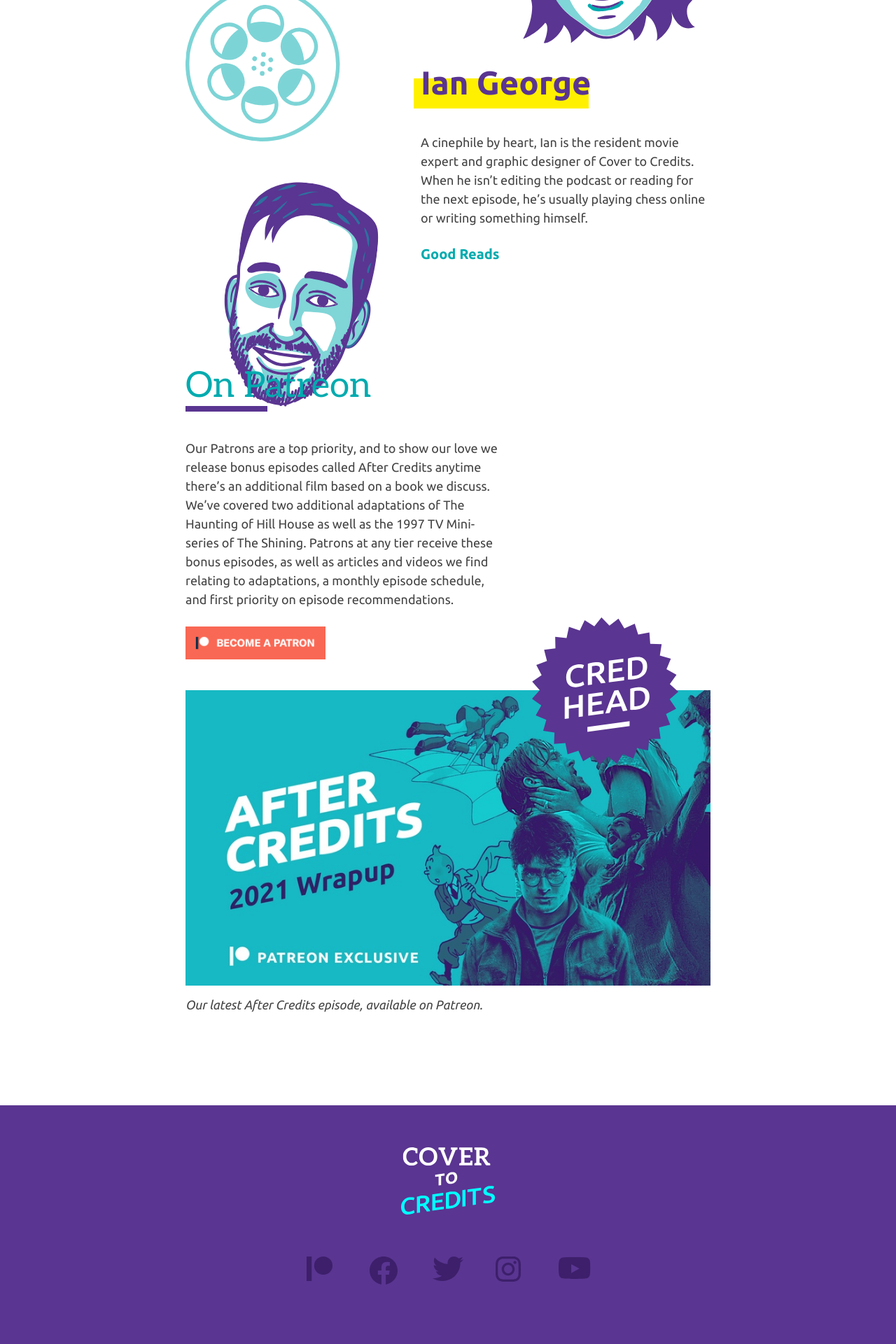
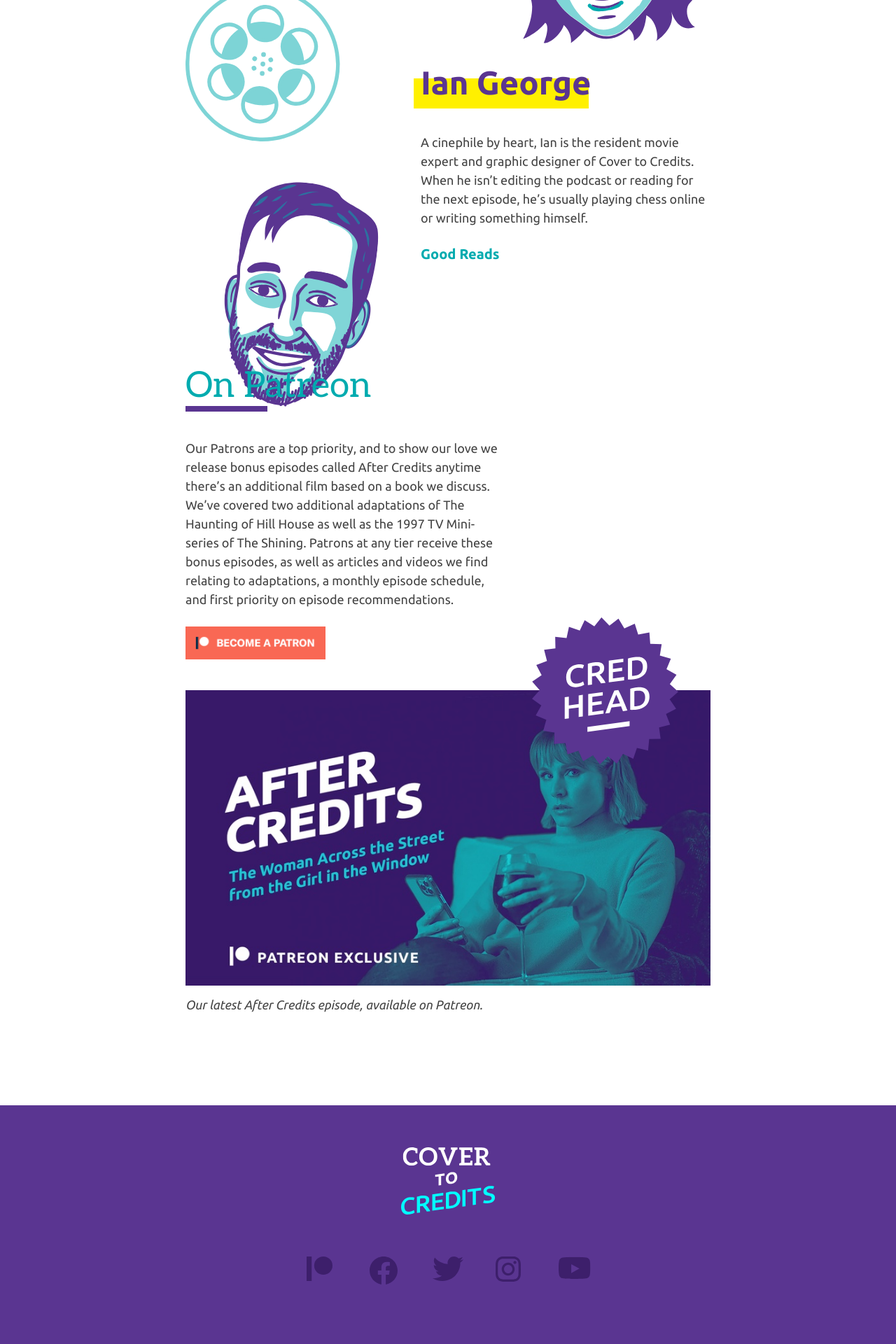
Before and after one commit to benjithaimmortal/cover2creds, a Jekyll site: the page built from index.html, in a window 1280 px wide. Shown: the part 3117-5037 px from the top of the page at 70% size. Built offline with Jekyll 4.4.1, drawn with Linux system fonts in a browser that asks for light colours.

Commit message:
Update from Forestry.io Ian George created assets/images/the_woman_across_the_street.jpeg Ian George updated index.html

```diff
--- a/index.html
+++ b/index.html
@@ -1,7 +1,7 @@
 ---
 layout: main
 title: Cover to Credits
-ac_image: "/assets/images/2021_wrapup.jpeg"
+ac_image: "/assets/images/the_woman_across_the_street.jpeg"
 about_wysiwyg: <p>Hello and welcome to Cover to Credits, a podcast about books and
   their on-screen adaptations! Have you ever read a book and waited eagerly for its
   movie adaptation, only to be disappointed by the final result? On the flip side,
```
Also changed, not shown: assets/images/the_woman_across_the_street.jpeg (added).
